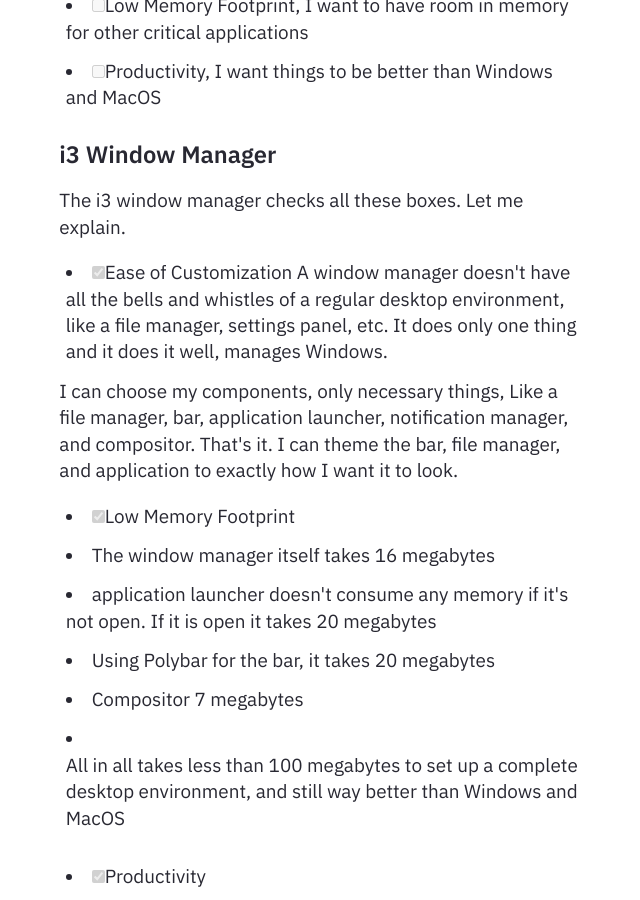
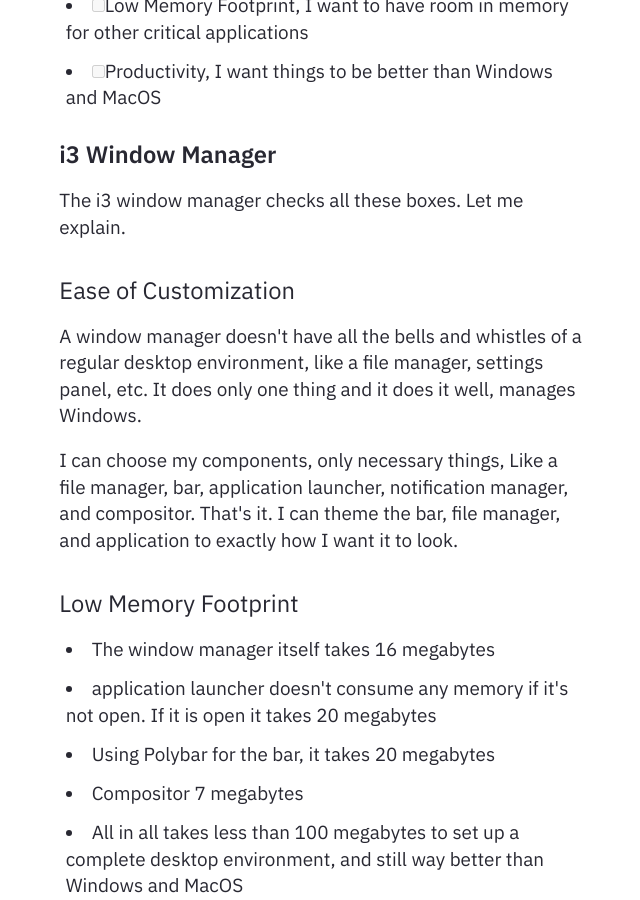
Before and after one commit to shreyas-segu/shreyas-segu.github.io, a Jekyll site: the page built from _notes/my-linux-setup.md, in a window 1280 px wide and 900 px high, scrolled down 2724 px. Shown: the whole window, without its empty margins (319-959 px from the left). Built offline with Jekyll 4.4.1, drawn with Linux system fonts in a browser that asks for light colours.

Commit message:
fix heading

```diff
--- a/_notes/my-linux-setup.md
+++ b/_notes/my-linux-setup.md
@@ -45,20 +45,23 @@ Here are the criteria
 #### i3 Window Manager
 The i3 window manager checks all these boxes. Let me explain.
 
-- [x] Ease of Customization
+##### Ease of Customization
+
 A window manager doesn't have all the bells and whistles of a regular desktop environment, like a file manager, settings panel, etc. It does only one thing and it does it well, manages Windows.
 
 I can choose my components, only necessary things, Like a file manager, bar, application launcher, notification manager, and compositor. That's it.
 I can theme the bar, file manager, and application to exactly how I want it to look.
 
-- [x] Low Memory Footprint
+##### Low Memory Footprint
+
 - The window manager itself takes 16 megabytes
 - application launcher doesn't consume any memory if it's not open. If it is open it takes 20 megabytes
 - Using Polybar for the bar, it takes 20 megabytes
 - Compositor 7 megabytes
 - All in all takes less than 100 megabytes to set up a complete desktop environment, and still way better than Windows and MacOS
 
-- [x] Productivity
+##### Productivity
+
 - very simple to customize, do it once and check in the configuration file into a git repo. Reproducible results every time.
 - Can have unlimited workspaces
 - Applications open on the designated workspaces only, no need for window management
```
